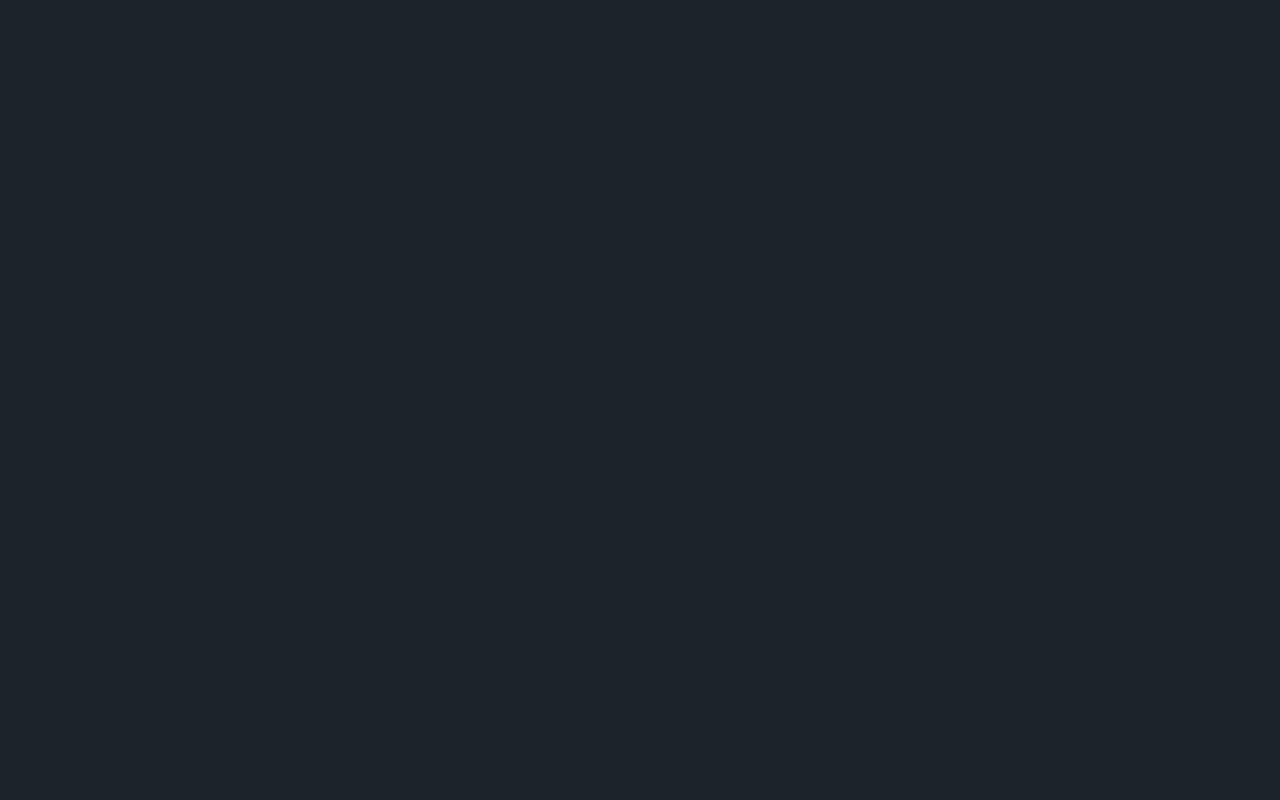
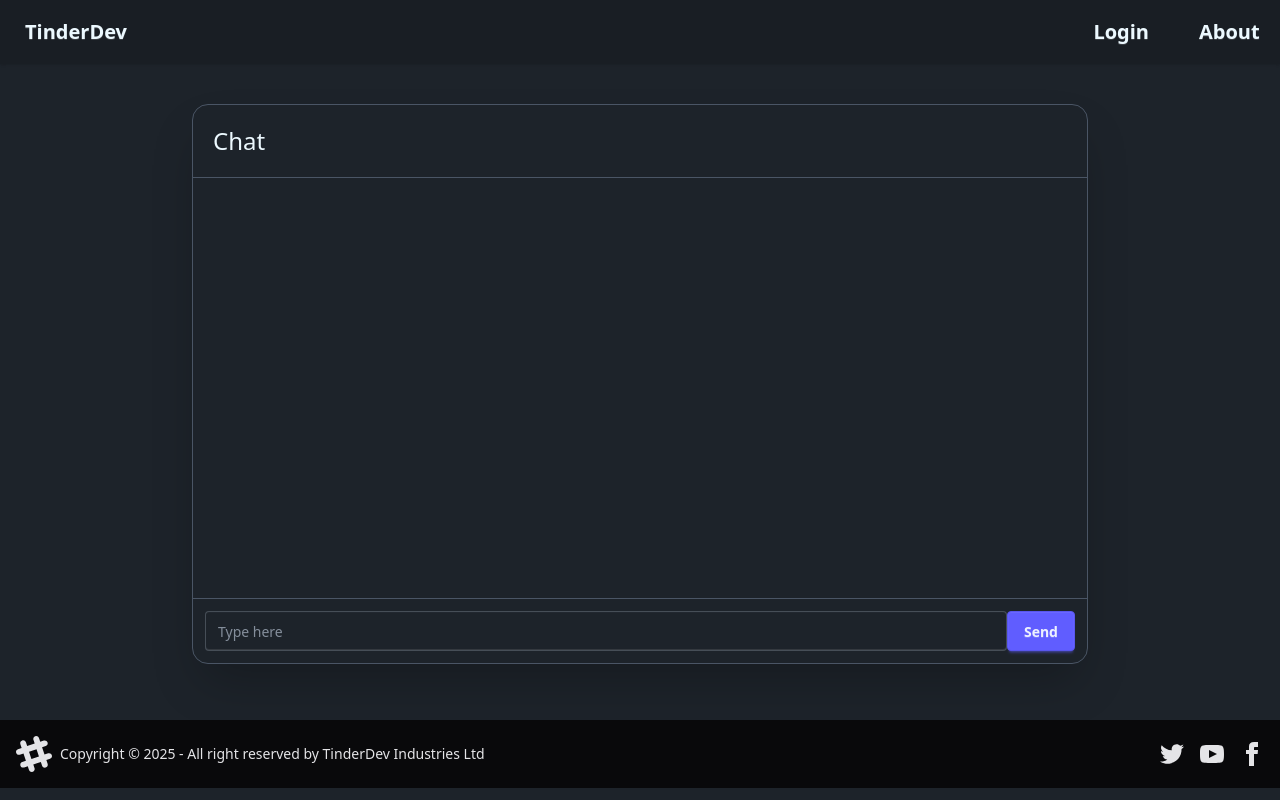
Before and after one commit to PradumnO9/TinderDev-UI, a React (Vite) app: page /chat/1 in a window 1280 px wide. Before the commit this address had no page. Built offline with nearby package versions, Linux system fonts and the light colour scheme.

Commit message:
chat window using socket.io

```diff
--- a/package.json
+++ b/package.json
@@ -18,6 +18,7 @@
     "react-dom": "^19.0.0",
     "react-redux": "^9.2.0",
     "react-router-dom": "^7.2.0",
+    "socket.io-client": "^4.8.1",
     "tailwindcss": "^4.0.9"
   },
   "devDependencies": {
--- a/src/App.jsx
+++ b/src/App.jsx
@@ -13,6 +13,7 @@ import TermsAndConditions from "./components/TermsAndConditions";
 import PrivacyPolicy from "./components/PrivacyPolicy";
 import RefundPolicy from "./components/RefundPolicy";
 import Premium from "./components/Premium";
+import Chat from "./components/Chat";
 
 function App() {
   return (
@@ -27,6 +28,7 @@ function App() {
               <Route path="/connections" element={<UserConnections />} />
               <Route path="/requests" element={<Requests />} />
               <Route path="/premium" element={<Premium />} />
+              <Route path="/chat/:targetUserId" element={<Chat />} />
               <Route path="/pages/contact-us" element={<ContactUs />} />
               <Route
                 path="/pages/terms-and-conditions"
--- /dev/null
+++ b/src/components/Chat.jsx
@@ -0,0 +1,92 @@
+import React, { useEffect, useState } from "react";
+import { useParams } from "react-router-dom";
+import { createSocketConnection } from "../utils/socket";
+import { useSelector } from "react-redux";
+
+const Chat = () => {
+  const [newMessage, setNewMessage] = useState("");
+  const [messages, setMessages] = useState([]);
+  console.log(messages);
+
+  const { targetUserId } = useParams();
+  const user = useSelector((store) => store.user);
+  const loggedInUserId = user?._id;
+
+  useEffect(() => {
+    if (!loggedInUserId) return;
+
+    const socket = createSocketConnection();
+    socket.emit("joinChat", { loggedInUserId, targetUserId });
+
+    socket.on(
+      "messageReceived",
+      ({ firstName, lastName, imageUrl, newMessage, loggedInUserId }) => {
+        setMessages((prevMessages) => [
+          ...prevMessages,
+          { loggedInUserId, firstName, lastName, imageUrl, newMessage },
+        ]);
+      }
+    );
+
+    return () => {
+      socket.disconnect();
+    };
+  }, [loggedInUserId, targetUserId]);
+
+  const sendMessage = () => {
+    const socket = createSocketConnection();
+    socket.emit("sendMessage", {
+      firstName: user?.firstName,
+      lastName: user?.lastName,
+      imageUrl: user?.imageUrl,
+      loggedInUserId,
+      targetUserId,
+      newMessage,
+    });
+    setNewMessage("");
+  };
+
+  return (
+    <div className="w-[95%] md:w-[70%] my-10 mx-auto border border-gray-600 h-[70vh] shadow-2xl rounded-2xl flex flex-col">
+      <h1 className="p-5 border-b border-gray-600 text-2xl">Chat</h1>
+      <div className="flex-1 overflow-y-auto p-5">
+        {messages.map((msg) => {
+          return (
+            <div
+              key={msg.loggedInUserId}
+              className={
+                loggedInUserId === msg.loggedInUserId
+                  ? "chat chat-end"
+                  : "chat chat-start"
+              }
+            >
+              <div className="chat-image avatar">
+                <div className="w-10 rounded-full">
+                  <img alt="Image" src={msg?.imageUrl} />
+                </div>
+              </div>
+              <div className="chat-header">
+                {`${msg?.firstName} ${msg?.lastName}`}
+              </div>
+              <div className="chat-bubble">{msg?.newMessage}</div>
+            </div>
+          );
+        })}
+      </div>
+      <div className="p-3 flex border-t border-gray-600">
+        <input
+          value={newMessage}
+          onChange={(e) => setNewMessage(e.target.value)}
+          type="text"
+          placeholder="Type here"
+          className="input w-full"
+        />
+        <button onClick={sendMessage} className="btn btn-primary">
+          Send
+        </button>
+      </div>
+    </div>
+  );
+};
+
+export default Chat;
--- a/src/components/Premium.jsx
+++ b/src/components/Premium.jsx
@@ -41,7 +41,7 @@ const Premium = () => {
       theme: {
         color: "#F37254",
       },
-      handler: verifyPremiumUser,
+      handler: verifyPremiumUser(),
     };
 
     const rzp = new window.Razorpay(options);
--- a/src/components/UserConnections.jsx
+++ b/src/components/UserConnections.jsx
@@ -3,6 +3,7 @@ import React, { useEffect } from "react";
 import { BASE_URL } from "../utils/constants";
 import { useDispatch, useSelector } from "react-redux";
 import { addConnections } from "../redux/connectionsSlice";
+import { Link } from "react-router-dom";
 
 const UserConnections = () => {
   const dispatch = useDispatch();
@@ -71,6 +72,9 @@ const UserConnections = () => {
                   )}
                 </div>
                 {about && <p className="list-col-wrap text-xs">{about}</p>}
+                <Link to={`/chat/${_id}`}>
+                  <button className="btn btn-secondary">Chat</button>
+                </Link>
               </li>
             </ul>
           </div>
--- /dev/null
+++ b/src/utils/socket.js
@@ -0,0 +1,6 @@
+import { io } from "socket.io-client";
+import { BASE_URL } from "./constants";
+
+export const createSocketConnection = () => {
+  return io(BASE_URL);
+};
```
Also changed, not shown: 1 other file (tests, documents, lock files or other folders).
